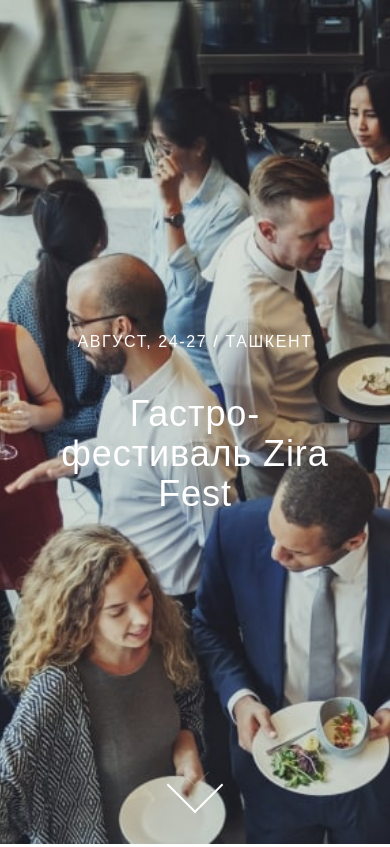
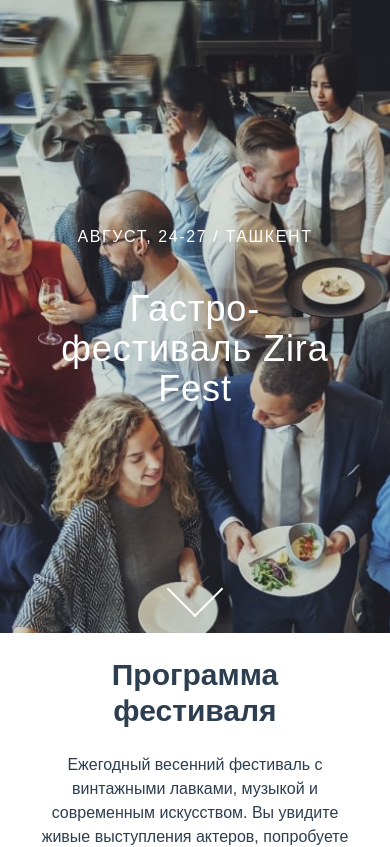
Before and after one commit to BekzodRahmonjonov/zira_fest, a Vue app: page / in a window 390 px wide. Shown: the top 847 px of the page. Built offline with nearby package versions, Linux system fonts and the light colour scheme; a web font is replaced by a local one; what @fawmi/vue-google-maps would draw is missing.

Commit message:
edited intro rwd styles

```diff
--- a/src/assets/styles/main.scss
+++ b/src/assets/styles/main.scss
@@ -186,3 +186,9 @@
   background-position: center;
   background-size: cover;
 }
+
+@media screen and (max-width: 768px) {
+  .intro {
+    height: 75vh;
+  }
+}
--- a/src/views/HomeView.vue
+++ b/src/views/HomeView.vue
@@ -1,7 +1,7 @@
 <template>
   <div>
     <!--  Banner  -->
-    <div class="w-full intro md:p-16 p-10 relative h-screen flex flex-col md:gap-24 gap-10 justify-center align-center bg-black">
+    <div class="w-full intro md:p-16 p-10 relative md:h-screen flex flex-col md:gap-24 gap-10 justify-center align-center bg-black">
       <h3 class="font-medium tracking-widest uppercase text-white">Август, 24-27 / Ташкент</h3>
       <h1 class="md:text-6xl text-4xl font-medium tracking-wide text-white">Гастро-фестиваль Zira Fest</h1>
       <div class="arrow"></div>
```
